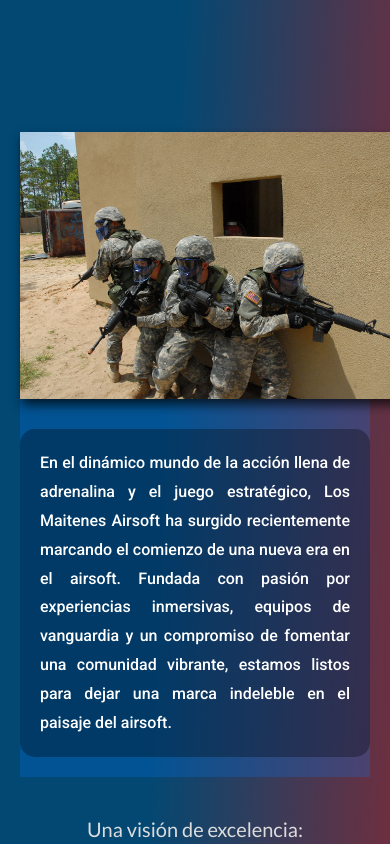
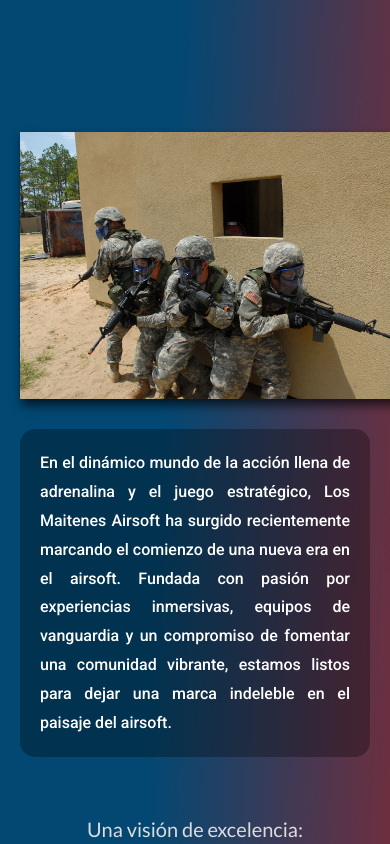
Before and after one commit to Lepe-Dev/losMaitenesAirsoft, a React (Vite) app: page /About in a window 390 px wide. Shown: the part 2360-3204 px from the top of the page. Built offline with nearby package versions, Linux system fonts and the light colour scheme.

Commit message:
styles updated

```diff
--- a/src/App.css
+++ b/src/App.css
@@ -530,7 +530,6 @@ body{
     }
     .sections__container {
       width: 100%;
-      background-color: #007bff3b;
       padding: 0;
       margin: 0;
       gap: 1rem;
```
